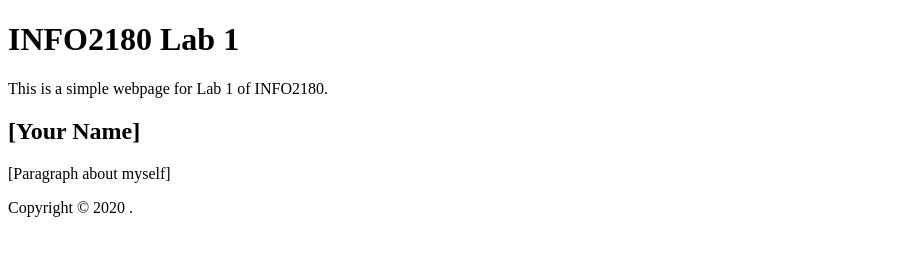
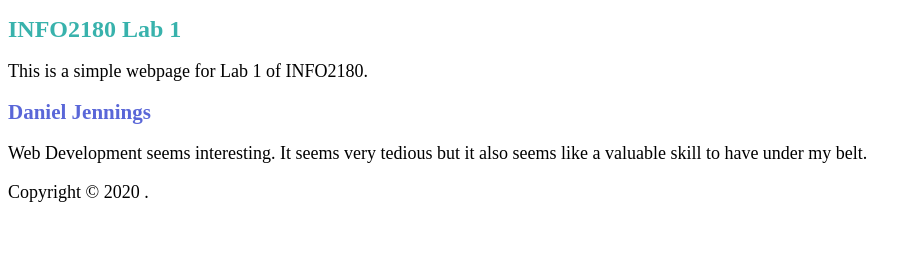
Before and after one commit to danjen876/info2180-lab1, a plain HTML site: page index.html in a window 1280 px wide. Shown: the whole page, without its empty margins (0-921 px from the left). Drawn offline with Linux system fonts and the light colour scheme.

Commit message:
Added webpage info

```diff
--- a/index.html
+++ b/index.html
@@ -1,6 +1,7 @@
 <!DOCTYPE html>
 <html lang="en">
 <head>
+    <link rel="stylesheet" href="styles.css">
     <meta charset="UTF-8">
     <meta name="viewport" content="width=devicewidth, initial-scale=1.0">
     <meta http-equiv="X-UA-Compatible" content="ie=edge">
@@ -12,8 +13,8 @@
      <p>This is a simple webpage for Lab 1 of INFO2180.</p>
  </header>
  <main>
- <h2>[Your Name]</h2>
- <p>[Paragraph about myself]</p>
+ <h2>Daniel Jennings</h2>
+ <p>Web Development seems interesting. It seems very tedious but it also seems like a valuable skill to have under my belt.</p>
  </main>
  <footer>
  <p>Copyright &copy; 2020 <Your Name>.</p>
--- /dev/null
+++ b/styles.css
@@ -0,0 +1,13 @@
+h1 {
+    font-size:24px;
+    color:#38B2AC;
+}
+
+h2 {
+    font-size:21px;
+    color:#5A67D8;
+}
+
+p {
+    font-size:18px;
+}
```
